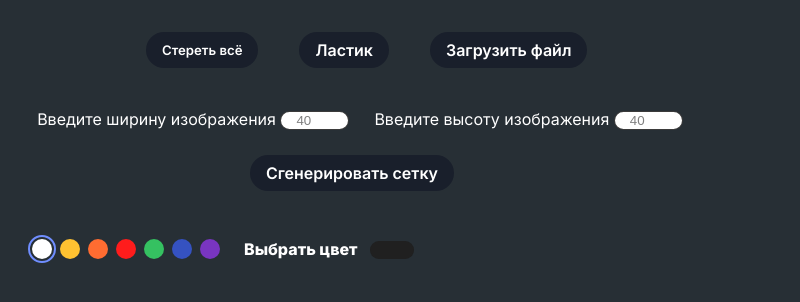
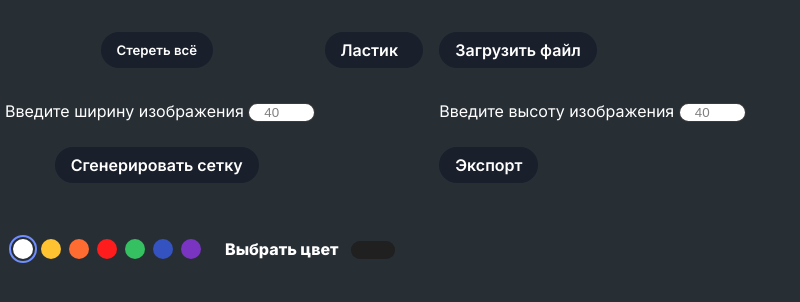
Before and after one commit to Slava-beginner/pixel-art, an Electron app: page index.html in a window 800 px wide. Drawn offline with Linux system fonts and the light colour scheme.

Commit message:
production v2.0

```diff
--- a/index.css
+++ b/index.css
@@ -64,7 +64,7 @@ body {
 
 
   #pixel-art-area {
-
+      margin: 0 auto;
       display: none;
       flex-direction: row;
       flex-flow: wrap;
@@ -100,12 +100,45 @@ body {
   }
 
   #pixel-art-options {
-      display: flex;
-      gap: 25px;
-      justify-content: center;
-      flex-wrap: wrap;
+    display: grid;
+    grid-template-areas:
+     "reset eraser import"
+     "w . h"
+     "make . modal"
+     ;
       margin-bottom: 30px;
       max-width: 750px;
+      min-width: 750px;
+      max-height: 175px;
+     min-height: 175px;
+  }
+  .reset{
+    grid-area: reset;
+    width: max-content;
+    justify-self: center;
+
+  }
+  .eraser-container{
+    grid-area: eraser;
+  }
+  .import-container{
+    grid-area: import;
+  }
+  .file-width{
+    grid-area: w;
+  }
+  .file-height{
+    grid-area: h;
+  }
+  .make-grid{
+    grid-area: make;
+    justify-self: center;
+    align-self: center;
+  }
+  .modal-open{
+    grid-area: modal;
+    justify-self: left;
+    align-self: center;
   }
   .file-options > label + input{
     background-color:white;
@@ -396,7 +429,7 @@ body {
           height: 0.5rem;
       }
 
-      #pixel-art-area, #pixel-art-options {
+     #pixel-art-options {
           position: relative;
           left: -2rem;
       }
@@ -411,10 +444,6 @@ body {
       }
       #popup-pixel-art pre {
           width: calc(100% - 8rem);
-      }
-      .pixelart {
-          top: 7rem;
-          right: 8rem;
       }
       #pixel-art-options {
           width: calc(100% - 4rem) !important;
@@ -478,8 +507,11 @@ body {
     border-bottom-color: hsl(8,66%,50%);
     border-right-color: hsl(42,100%,51%);
     border-radius: 50%;
-    transform: rotate(45deg);
-    margin: 150px auto;
+    /* transform: rotate(45deg); */
+    position: absolute;
+    top: 500px;
+    left: 50%;
+    transform: translate(-50%,-50%);
   }
   #loader > p {
     display: inline-block;
@@ -507,9 +539,9 @@ body {
     100% { transform: translate(-9px, -25px) rotate(360deg); }
   }
 
-  .modal-open{
+  /* .modal-open{
     display: none;
-  }
+  } */
   #modal{
    display: none;
 box-shadow: -2px 2px 5px 1px white;
--- a/index.html
+++ b/index.html
@@ -32,11 +32,11 @@
           </div>
           <div class="file-width file-options">
             <label for="w">Введите ширину изображения</label>
-            <input type="number" max="60" required pattern="\d{1,2}" placeholder="40" id="w" class="file-w" />
+            <input type="number" min="10" max="60" required pattern="\d{1,2}" placeholder="40" id="w" class="file-w" />
         </div>
         <div class="file-height file-options">
             <label for="h">Введите высоту изображения</label>
-            <input type="number" max="60" required pattern="\d{1,2}" placeholder="40" id="h" class="file-w" />
+            <input type="number" min="10" max="60" required pattern="\d{1,2}" placeholder="40" id="h" class="file-w" />
         </div>
         <div class="make-grid">
             <button class="generate-grid hov"  type="submit"><span class="generate-grid-span">Сгенерировать сетку</span></button>
@@ -85,11 +85,10 @@
               </div>
           </div>
       </div>
-      <div id="loader"><p></p></div>
+
       <div id="pixel-art-area">
       </div>
-
-
+      <div id="loader"><p></p></div>
     <script src="./out.js"></script>
     </div>
   </body>
--- a/out.js
+++ b/out.js
@@ -781,8 +781,9 @@
     e.preventDefault();
 
     const arr = document.querySelectorAll('input[type="number"]');
-    let h  = parseInt(arr[0].value)
+
     let w = parseInt(arr[0].value)
+    let h  = parseInt(arr[1].value)
     config.width = w
     config.height = h
     const make = async () =>{
@@ -814,12 +815,13 @@
     }
 
 
-
+    document.querySelector("#pixel-art-area").style.visibility = 'hidden'
 
     await loader(true)
     setTimeout(async () =>{
       await make()
     await loader(false)
+    document.querySelector("#pixel-art-area").style.visibility = 'visible'
     document.querySelector(".modal-open").style.display = 'block'
     },500)
   })
@@ -830,7 +832,6 @@
       document.querySelector('#modal').style.display = 'flex'
       return document.querySelector('#filter').style.display = 'block'
     }
-      console.log("work")
       alert('Хотя бы 1 пиксель должен быть закрашен!')
 
 
@@ -965,7 +966,6 @@ document.querySelectorAll(".pixel").forEach(function(item) {
 boxShadow = boxShadow.slice(0, -2);
 boxShadow = `${boxShadow};
 }`;
-console.log(boxShadow)
 let newStyle = document.createElement("style");
 newStyle.innerHTML = boxShadow;
 
@@ -975,9 +975,8 @@ newPixelArt.classList.add("pixelart");
   document.getElementById('popup-pixel-art').append(newPixelArt);
 
   let div = document.createElement("div");
-  console.log(boxShadow.slice(12,boxShadow.length-2))
   div.style = boxShadow.slice(12,boxShadow.length-2)
-  console.log(div)
+
 
 
 
@@ -989,8 +988,6 @@ newPixelArt.classList.add("pixelart");
   bg.appendChild(div)
   setTimeout(() =>{
     toPng(bg).then((data) => {
-      console.log('work')
-      console.log(data)
       let link = document.querySelector('.link-img')
       link.href = data
       link.style.display = 'inline'
```
Also changed, not shown: 1 other file.
